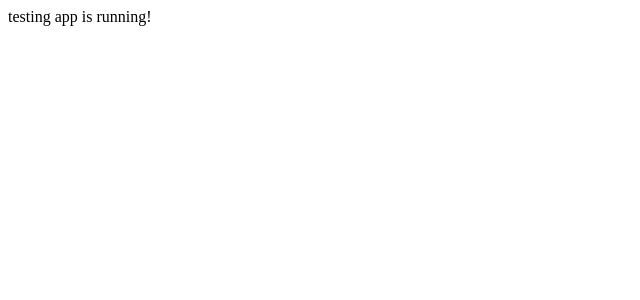
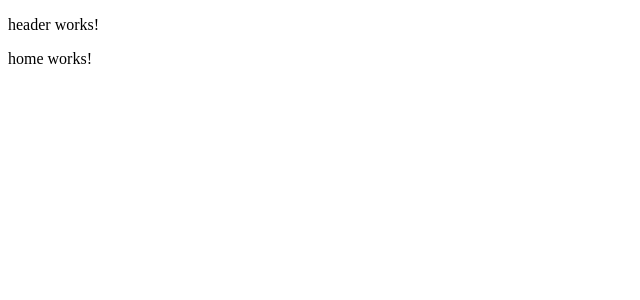
Before and after one commit to passakornsdev/angular-examination, an Angular app: page /home in a window 1280 px wide. Before the commit this address led to /. Shown: the top 300 px of the page, without its empty margins (0-640 px from the left). Built offline with nearby package versions, Linux system fonts and the light colour scheme.

Commit message:
generate home and header component

```diff
--- a/src/app/app-routing.module.ts
+++ b/src/app/app-routing.module.ts
@@ -1,12 +1,15 @@
 import {NgModule} from '@angular/core';
 import {RouterModule, Routes} from '@angular/router';
+import {HomeComponent} from './core/pages/home/home.component';
 
 const routes: Routes = [
+  { path: 'home', component: HomeComponent},
   {
     path: 'understanding-component',
     loadChildren: () => import('./module/understanding-component/understanding-component.module')
       .then(file => file.UnderstandingComponentModule)
-  }
+  },
+  { path: '**', pathMatch: 'full', redirectTo: 'home'}
 ];
 
 @NgModule({
--- a/src/app/app.component.html
+++ b/src/app/app.component.html
@@ -1,4 +1,2 @@
-<div class="content">
-  <span>testing app is running!</span>
-</div>
+<app-header></app-header>
 <router-outlet></router-outlet>
--- /dev/null
+++ b/src/app/core/components/header/header.component.html
@@ -0,0 +1 @@
+<p>header works!</p>
--- /dev/null
+++ b/src/app/core/components/header/header.component.ts
@@ -0,0 +1,15 @@
+import { Component, OnInit } from '@angular/core';
+
+@Component({
+  selector: 'app-header',
+  templateUrl: './header.component.html',
+  styleUrls: ['./header.component.css']
+})
+export class HeaderComponent implements OnInit {
+
+  constructor() { }
+
+  ngOnInit(): void {
+  }
+
+}
--- /dev/null
+++ b/src/app/core/pages/home/home.component.html
@@ -0,0 +1 @@
+<p>home works!</p>
--- /dev/null
+++ b/src/app/core/pages/home/home.component.ts
@@ -0,0 +1,15 @@
+import { Component, OnInit } from '@angular/core';
+
+@Component({
+  selector: 'app-home',
+  templateUrl: './home.component.html',
+  styleUrls: ['./home.component.css']
+})
+export class HomeComponent implements OnInit {
+
+  constructor() { }
+
+  ngOnInit(): void {
+  }
+
+}
```
Also changed, not shown: src/app/app.module.ts (+6 -4 lines), src/app/core/core.module.ts (+7 -2 lines), src/app/core/components/header/header.component.css (added), src/app/core/pages/home/home.component.css (added), 2 other files (tests, documents, lock files or other folders).
